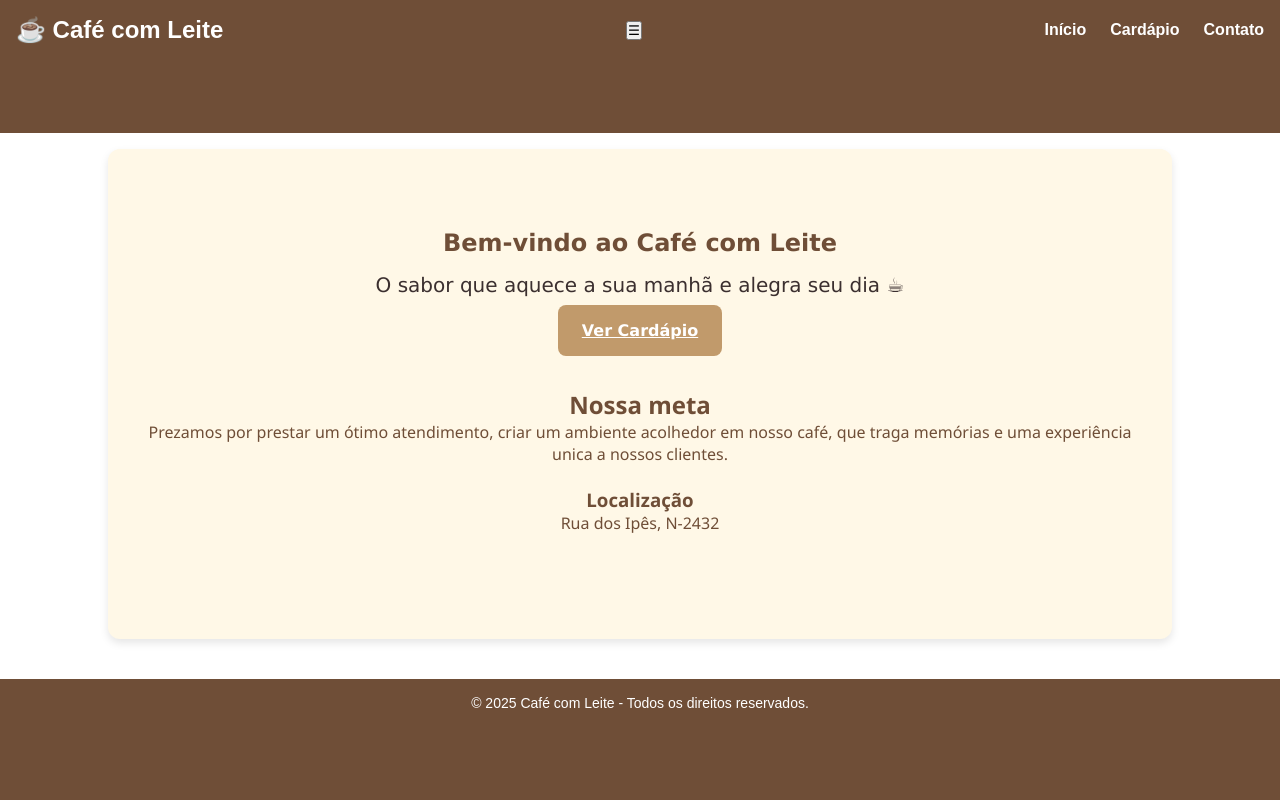
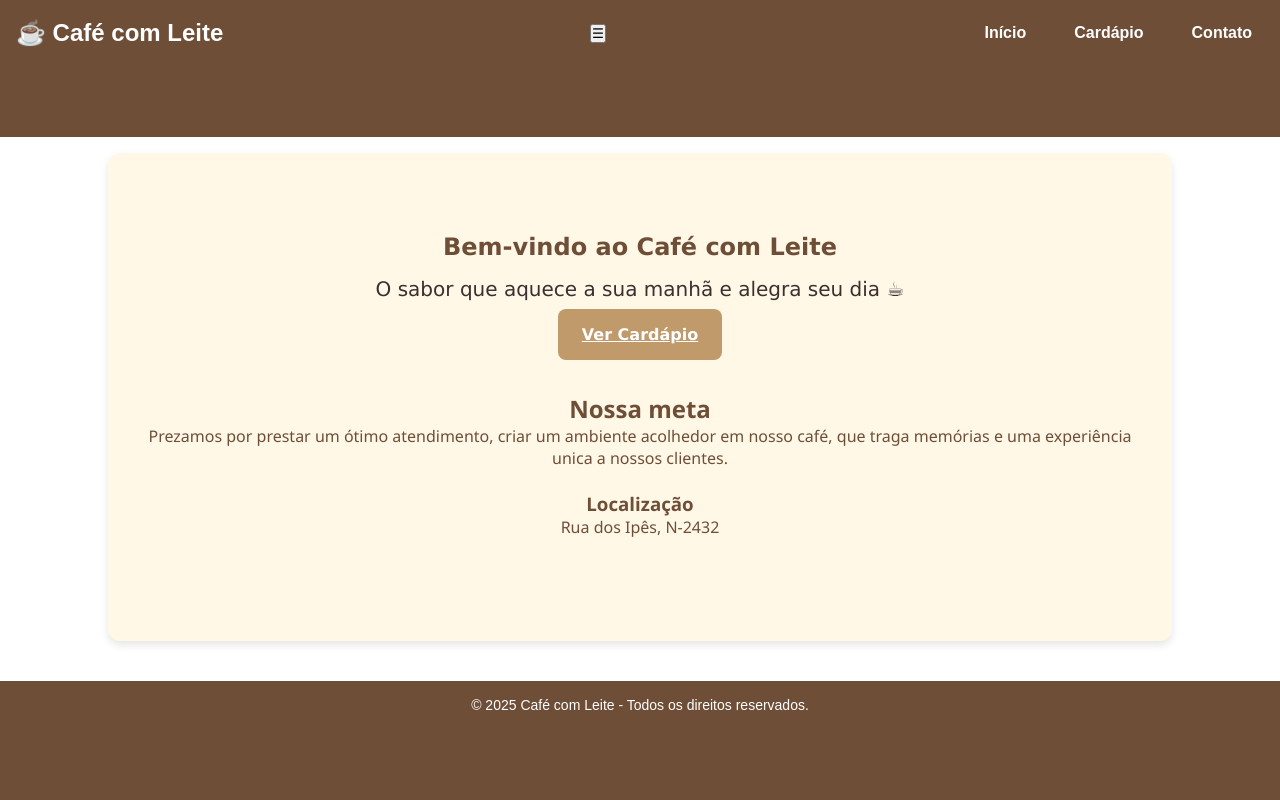
Before and after one commit to Gio-Vitoria1802/Cafeteria-Cafe-com-Leite-Projeto, a plain HTML site: page index.html in a window 1280 px wide. Drawn offline with Linux system fonts and the light colour scheme; a web font is replaced by a local one.

Commit message:
style.css

```diff
--- a/style.css
+++ b/style.css
@@ -23,7 +23,7 @@
   --space-6: 64px;
 }
 
-/*  🌐 LAYOUT GLOBAL */
+/* LAYOUT GLOBAL */
 * {
   box-sizing: border-box;
   margin: 0;
@@ -79,7 +79,7 @@ footer {
   margin-top: var(--space-3);
 }
 
-/*  NAVEGAÇÃO */
+/* NAVEGAÇÃO */
 .navbar {
   display: flex;
   justify-content: space-between;
@@ -92,18 +92,26 @@ footer {
   font-weight: bold;
 }
 
-/* Menu corrigido: sempre visível */
+/* Menu sempre visível */
 .menu {
   list-style: none;
-  display: flex;
+  display: flex; /* horizontal no desktop */
   gap: var(--space-3);
-  flex-wrap: wrap; /* permite quebrar em várias linhas no mobile */
+  flex-wrap: wrap; /* quebra em linhas no mobile */
+  margin: 0;
+  padding: 0;
+}
+
+.menu li {
+  margin: 0;
 }
 
 .menu a {
   color: white;
   text-decoration: none;
   font-weight: 600;
+  padding: 8px 12px;
+  display: block;
   transition: 0.3s;
 }
 
@@ -111,7 +119,7 @@ footer {
   color: var(--color-accent);
 }
 
-/*  SEÇÕES */
+/* SEÇÕES */
 .hero {
   padding: var(--space-5) 0;
 }
@@ -219,7 +227,7 @@ input:valid {
 
 @media (max-width: 768px) {
   .menu {
-    flex-direction: column; /* itens em coluna no celular */
+    flex-direction: column; /* menu em coluna no celular */
     width: 100%;
     text-align: center;
     gap: var(--space-2);
```
